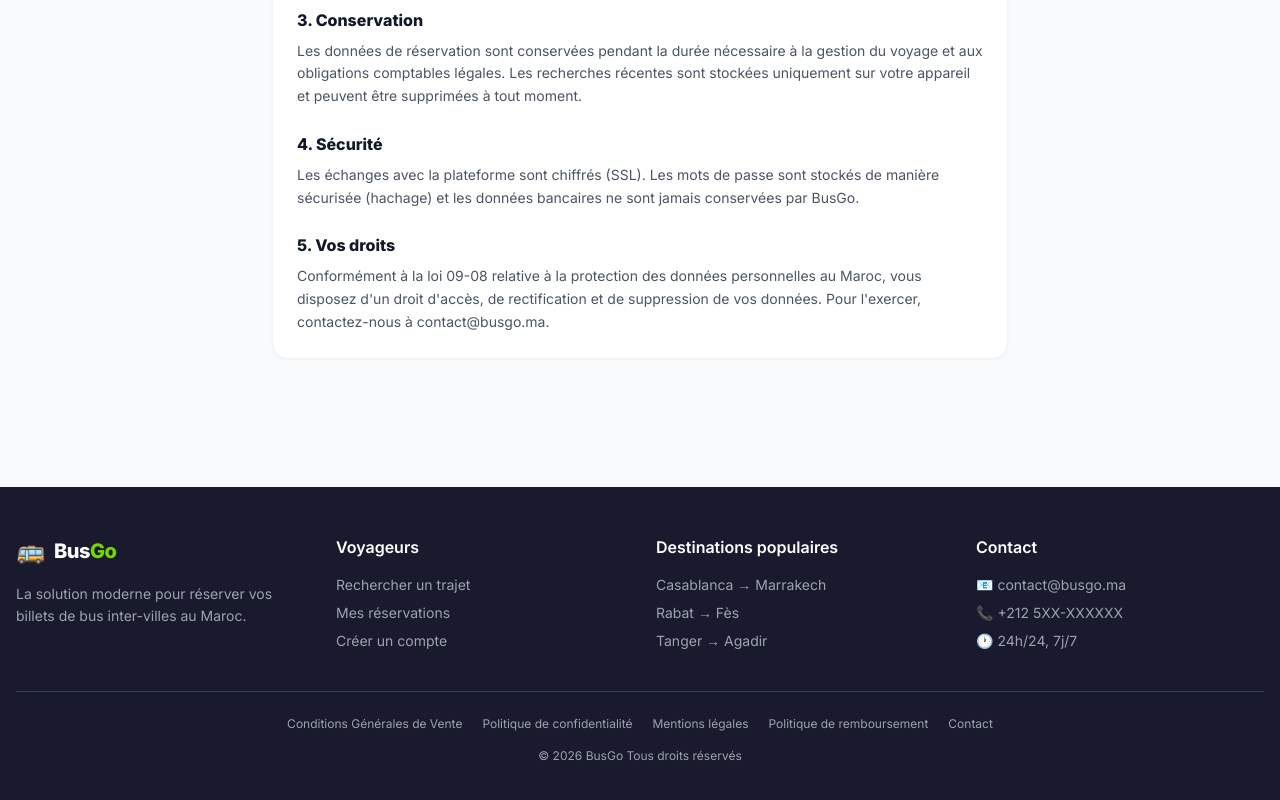
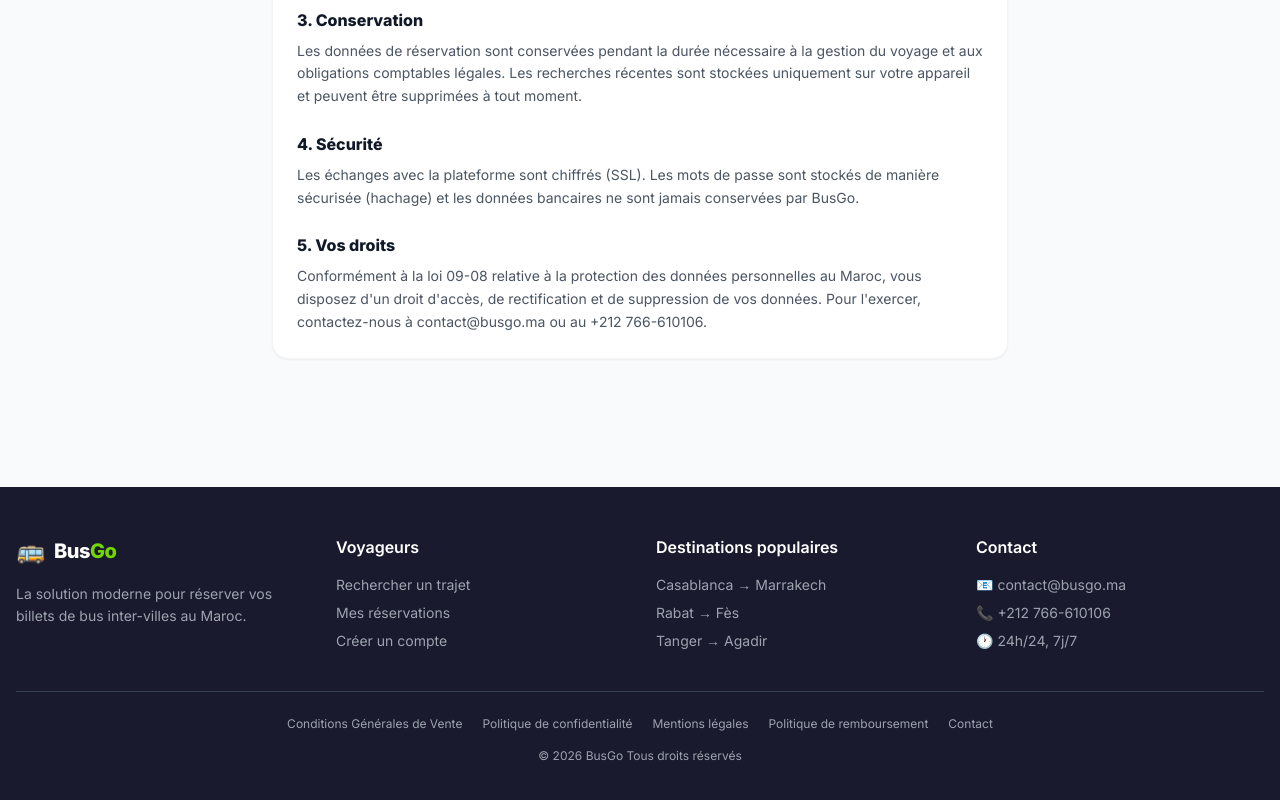
Before and after one commit to camara-lab/projet-stage, a Next.js app in the folder frontend/: page /confidentialite in a window 1280 px wide. Shown: the part 486-1286 px from the top of the page. Built offline with nearby package versions, Linux system fonts and the light colour scheme.

Commit message:
numero de contact  dans le footer et les pages legales

```diff
--- a/frontend/app/confidentialite/page.js
+++ b/frontend/app/confidentialite/page.js
@@ -25,7 +25,7 @@ export default function ConfidentialitePage() {
         },
         {
           title: 'Vos droits',
-          body: "Conformément à la loi 09-08 relative à la protection des données personnelles au Maroc, vous disposez d'un droit d'accès, de rectification et de suppression de vos données. Pour l'exercer, contactez-nous à contact@busgo.ma.",
+          body: "Conformément à la loi 09-08 relative à la protection des données personnelles au Maroc, vous disposez d'un droit d'accès, de rectification et de suppression de vos données. Pour l'exercer, contactez-nous à contact@busgo.ma ou au +212 766-610106.",
         },
       ]}
     />
--- a/frontend/app/mentions-legales/page.js
+++ b/frontend/app/mentions-legales/page.js
@@ -9,7 +9,7 @@ export default function MentionsLegalesPage() {
       sections={[
         {
           title: 'Éditeur du site',
-          body: "BusGo, plateforme de réservation de billets de bus inter-villes.\nProjet développé dans le cadre d'un stage de fin d'études (PFE).\nContact : contact@busgo.ma",
+          body: "BusGo, plateforme de réservation de billets de bus inter-villes.\nProjet développé dans le cadre d'un stage de fin d'études (PFE).\nContact : contact@busgo.ma — +212 766-610106",
         },
         {
           title: 'Hébergement',
--- a/frontend/components/Footer.js
+++ b/frontend/components/Footer.js
@@ -36,7 +36,7 @@ export default function Footer() {
             <h4 className="text-white font-semibold mb-4">Contact</h4>
             <ul className="space-y-2 text-sm">
               <li>📧 contact@busgo.ma</li>
-              <li>📞 +212 5XX-XXXXXX</li>
+              <li>📞 +212 766-610106</li>
               <li>🕐 24h/24, 7j/7</li>
             </ul>
           </div>
```
